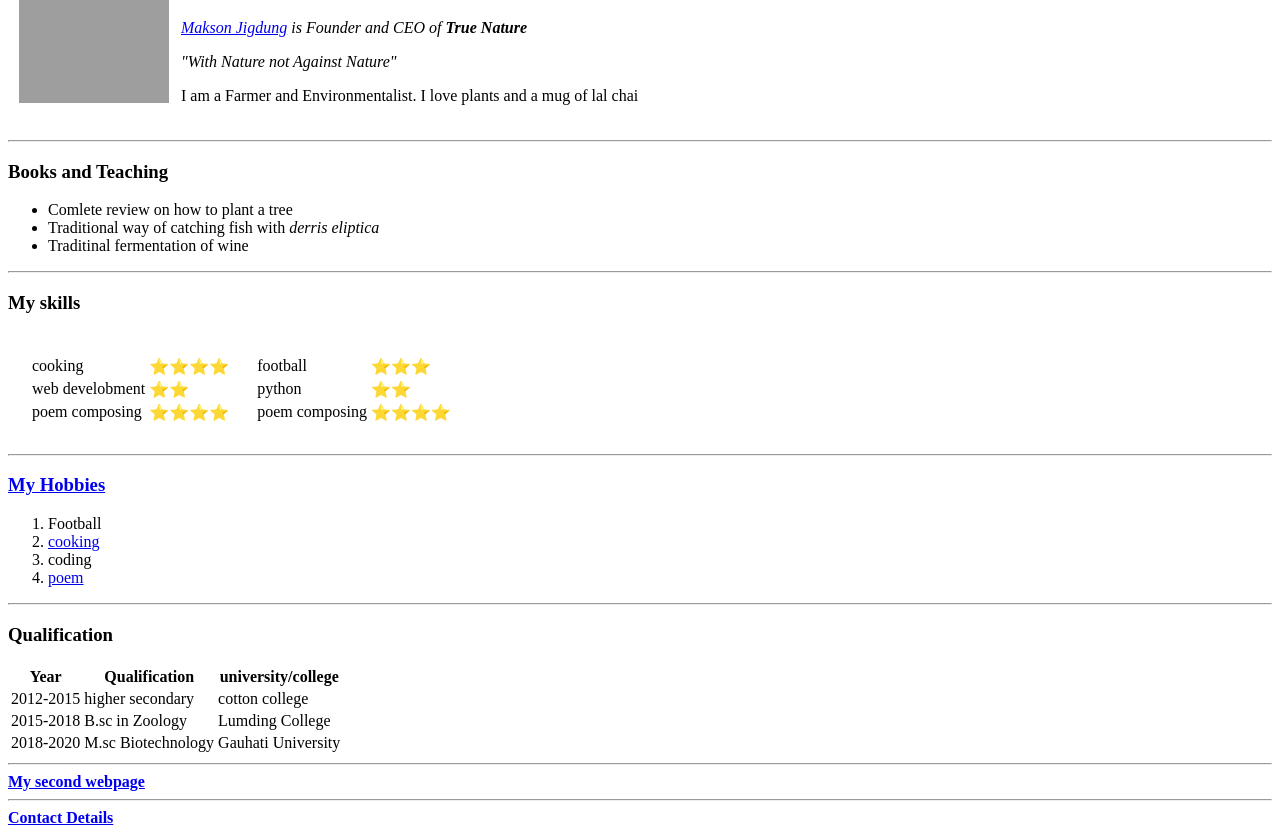
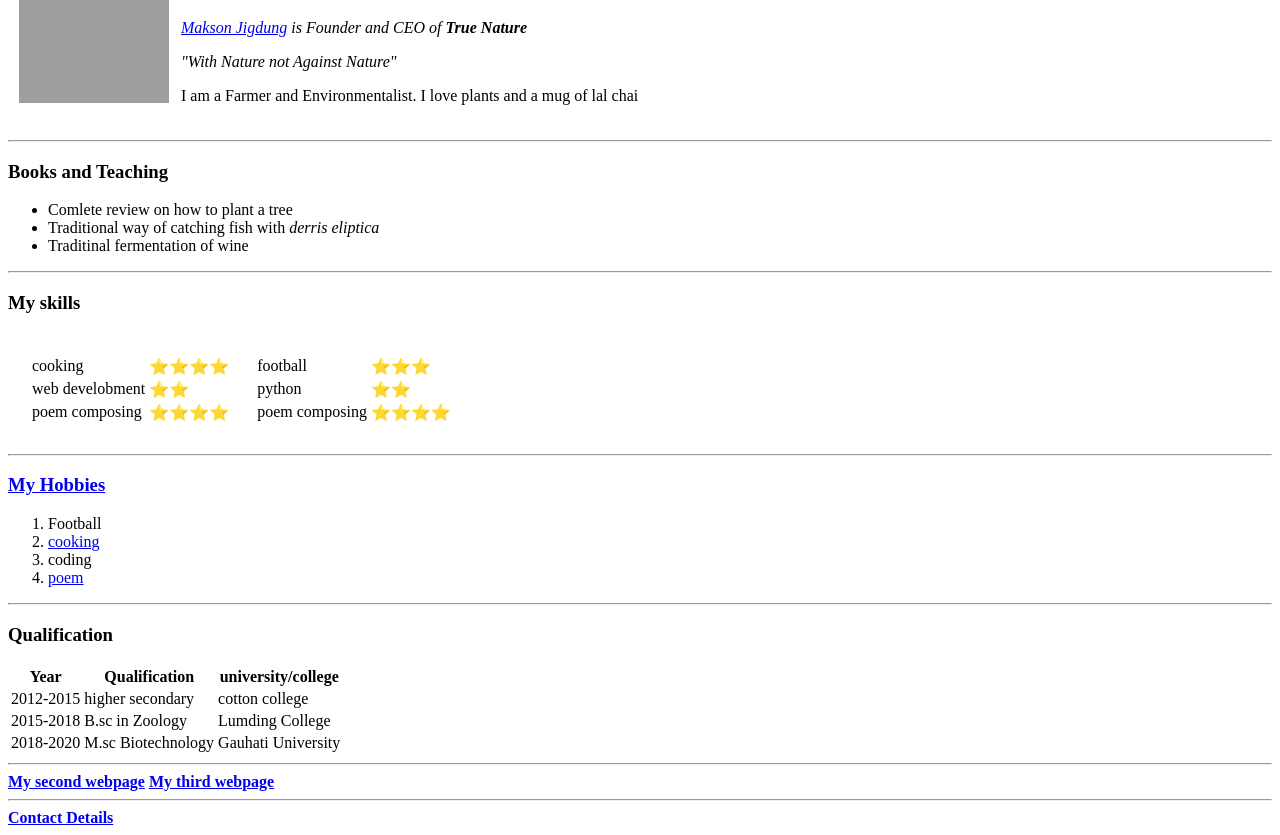
Before and after one commit to makson010/jigdung, a plain HTML site: page index.html in a window 1280 px wide. Shown: the part 80-915 px from the top of the page. Drawn offline with Linux system fonts and the light colour scheme; grey boxes are pictures that could not be loaded.

Commit message:
adding third website

```diff
--- a/index.html
+++ b/index.html
@@ -106,7 +106,10 @@
 
  <!--my second webpage link-->
     <a href="maks.html"><strong>My second webpage</strong></a>
-    <hr>
+
+  <!--my third website-->
+  <a href="tindog.html"><strong>My third webpage</strong></a>
+  <hr>
 <!--my contact details hyperlinked to another html page-->
     <a href="contact.html"> <strong>Contact Details</strong></a>
 
```
